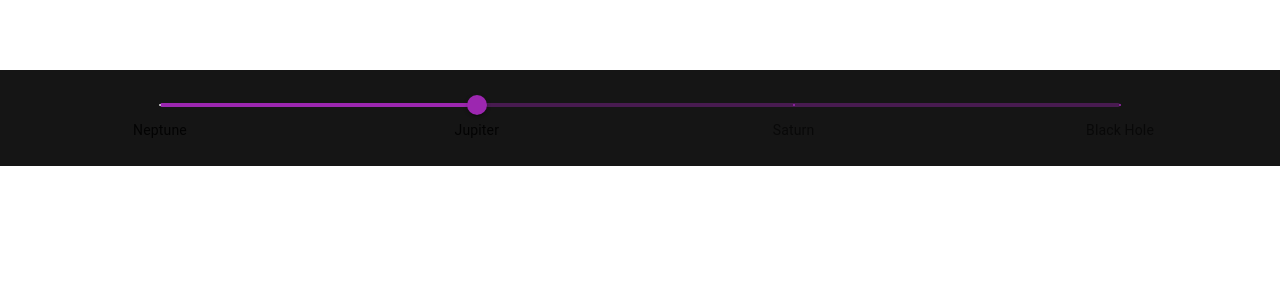
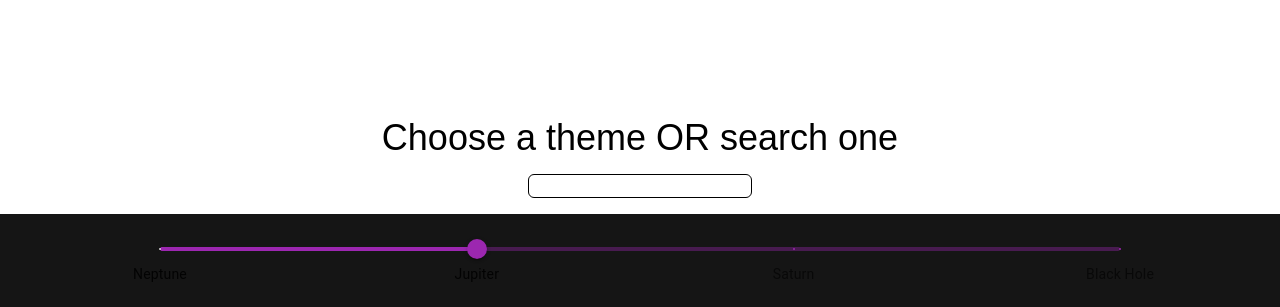
Before and after one commit to Kevsl/nasa-api, a React (Create React App) app: page / in a window 1280 px wide. Shown: the part 810-1117 px from the top of the page. Before the commit the page ends 976 px from the top, so only its background shows below. Built offline with nearby package versions, Linux system fonts and the light colour scheme; no server answers.

Commit message:
added search feature

```diff
--- a/src/App.css
+++ b/src/App.css
@@ -13,6 +13,7 @@ body {
   top: 50%;
   transform-origin: 50% 50%;
   transform: translate3d(-50%, -50%, 0);
+  scroll-behavior: smooth;
 }
 
 .arrow-first {
--- a/src/pages/Home.js
+++ b/src/pages/Home.js
@@ -1,8 +1,8 @@
 import spaceBg from '../assets/space-bg.jpg'
 import card1 from '../assets/card1.jpg'
 import DiscreteSliderValues from '../components/slider'
-import { getItemId } from '../redux/item'
-import { useSelector } from 'react-redux'
+import { setItemId } from '../redux/item'
+import { useSelector, useDispatch } from 'react-redux'
 import { useEffect, useState } from 'react'
 import {
   getMarsRoverPhotos,
@@ -11,13 +11,13 @@ import {
 } from '../services/generalService'
 import Card from '../components/Card'
 import AstronomyPOD from '../components/AstronomyPod'
-import moment from 'moment'
-import { Link } from 'react-router-dom'
 
 const Home = () => {
   const id = useSelector((state) => state.item.id)
   const [results, setResults] = useState([])
   const [astronomyPOD, setAstronomyPOD] = useState()
+
+  const dispatch = useDispatch()
 
   useEffect(() => {
     getSearchedContent(id).then((res) => {
@@ -65,9 +65,19 @@ const Home = () => {
             ) : null}
           </div>
         </div>
+        <div className="mt-24 w-full flex items-center flex-col justify-center ">
+          <p className="text-4xl text-center">Choose a theme OR search one </p>
+          <input
+            type="text"
+            className="w-56 mb-4 mt-4   h-6 border border-lg border-black rounded-md"
+            onChange={(e) => {
+              dispatch(setItemId(e.target.value))
+            }}
+          />
+        </div>
         <div
           id="search"
-          className="mt-12 w-full h-24  flex items-center justify-center	 bg-gray-dark "
+          className=" w-full h-24  flex items-center justify-center	 bg-gray-dark "
         >
           <DiscreteSliderValues />
         </div>
```
